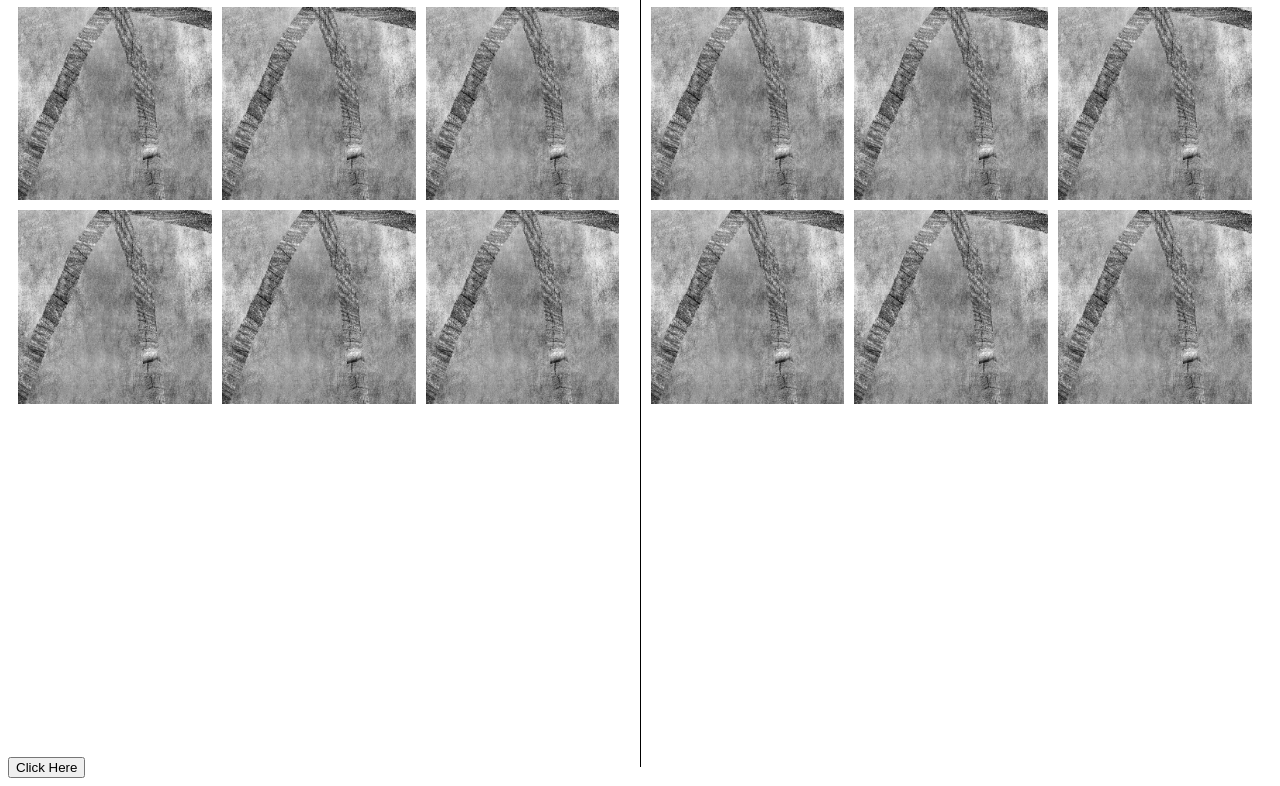
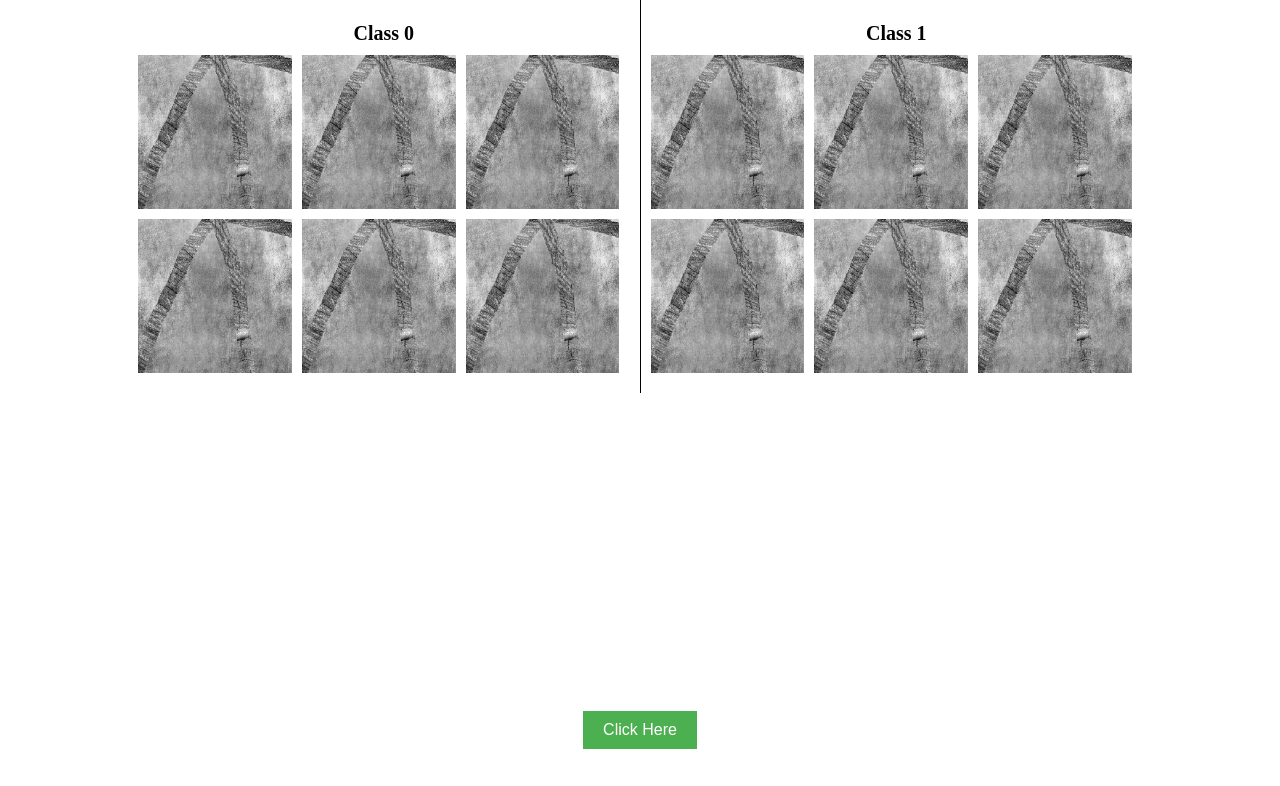
Before and after one commit to rahultejagorantala/Image_Classification_Survey, a website: page firstPage.html in a window 1280 px wide. Shown: the part 51-837 px from the top of the page. After the commit the page ends 800 px from the top, so only its background shows below. Drawn offline with Linux system fonts and the light colour scheme.

Commit message:
Update firstPage.html

```diff
--- a/firstPage.html
+++ b/firstPage.html
@@ -1,19 +1,28 @@
 <!DOCTYPE html>
 <html>
 <head>
-  <title>Vertical Sections with Images</title>
+  <title>Texture Images</title>
   <style>
+    body {
+      display: flex;
+      flex-direction: column;
+      align-items: center;
+      justify-content: center;
+      height: 100vh;
+      margin: 0;
+      padding: 0;
+    }
+
     .container {
       display: flex;
-      flex-direction: row;
       justify-content: space-between;
-      align-items: center;
-      height: 100vh;
+      align-items: flex-start;
+      height: 100%;
+      width: 80%;
     }
 
     .section {
       flex: 1;
-      height: 100%;
       border-right: 1px solid black;
       padding: 10px;
     }
@@ -38,25 +47,44 @@
       font-size: 20px;
       font-weight: bold;
       margin-bottom: 10px;
+      text-align: center;
+    }
+
+    .button-container {
+      margin-top: 20px;
+    }
+
+    .button-container button {
+      padding: 10px 20px;
+      font-size: 16px;
+      background-color: #4CAF50;
+      color: white;
+      border: none;
+      cursor: pointer;
+    }
+
+    .button-container button:hover {
+      background-color: #45a049;
     }
 
   </style>
 </head>
 <body>
+  <h1 class="heading">Texture Images</h1>
   <div class="container">
     <div class="section" id="section1">
-        <h2 class="heading">0</h2>
-      </div>
-      <div class="section" id="section2">
-        <h2 class="heading">1</h2>
-      </div>
+      <h2 class="heading">Class 0</h2>
+    </div>
+    <div class="section" id="section2">
+      <h2 class="heading">Class 1</h2>
+    </div>
+  </div>
 
+  <div class="button-container">
+    <button onclick="redirectToOtherPage()">Click Here</button>
   </div>
-<button onclick="redirectToOtherPage()">Click Here</button>
+
   <script>
-     function redirectToOtherPage() {
-      window.location.href = "index";
-    }
     const section1Images = [
       'images/image_1.jpg',
       'images/image_1.jpg',
@@ -67,7 +95,7 @@
     ];
 
     const section2Images = [
-    'images/image_1.jpg',
+      'images/image_1.jpg',
       'images/image_1.jpg',
       'images/image_1.jpg',
       'images/image_1.jpg',
@@ -92,6 +120,10 @@
 
     createImageElements(section1Images, 'section1');
     createImageElements(section2Images, 'section2');
+
+    function redirectToOtherPage() {
+      window.location.href = "index";
+    }
   </script>
 </body>
 </html>
```
